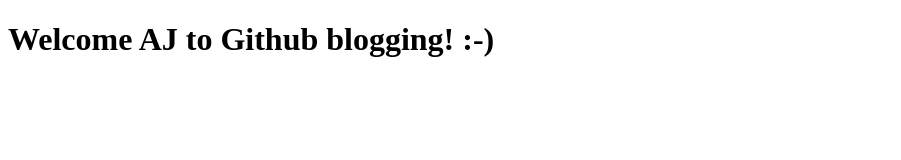
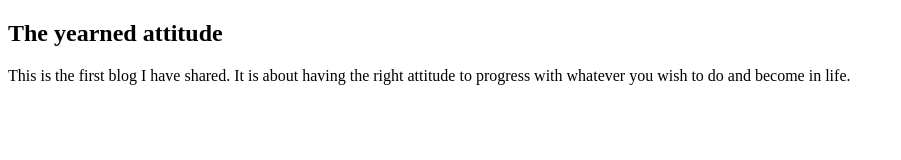
Before and after one commit to ajallow07/ajallow07.github.io, a plain HTML site: page index.html in a window 1280 px wide. Shown: the whole page, without its empty margins (0-901 px from the left). Drawn offline with Linux system fonts and the light colour scheme.

Commit message:
Third commit

```diff
--- a/index.html
+++ b/index.html
@@ -7,6 +7,8 @@
 
 </head>
 <body>
-  <h1>Welcome AJ to Github blogging! :-)</h1>
+  <h2>The yearned attitude</h2>
+  <p>This is the first blog I have shared. It is about having the right attitude to progress with whatever you wish to do and
+  become in life. </p>
 </body>
 </html>
```
